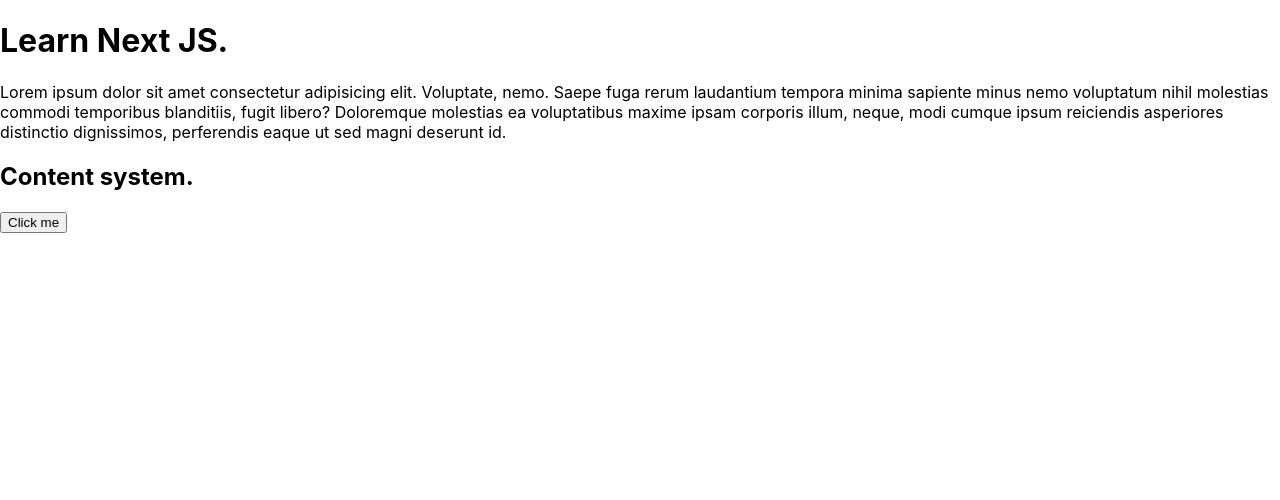
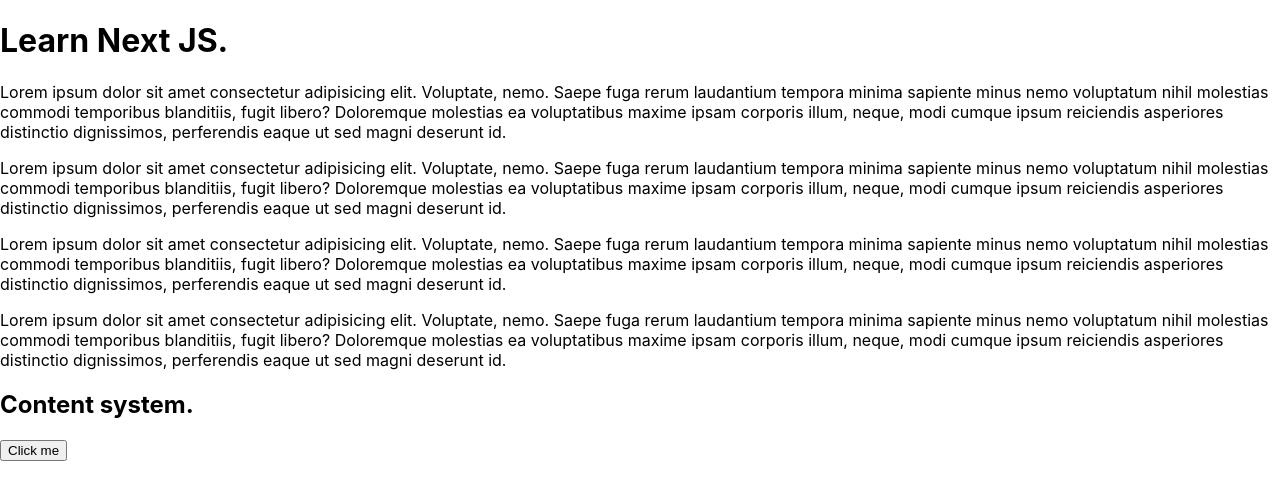
Before and after one commit to ankitojha07/techbeast_blog, a Next.js app: page /hello in a window 1280 px wide. Shown: the top 500 px of the page. Built offline with nearby package versions, Linux system fonts and the light colour scheme.

Commit message:
para tag added to home

```diff
--- a/pages/hello.tsx
+++ b/pages/hello.tsx
@@ -2,6 +2,9 @@
     return (
         <>
         <h1>Learn Next JS.</h1>
+        <p>Lorem ipsum dolor sit amet consectetur adipisicing elit. Voluptate, nemo. Saepe fuga rerum laudantium tempora minima sapiente minus nemo voluptatum nihil molestias commodi temporibus blanditiis, fugit libero? Doloremque molestias ea voluptatibus maxime ipsam corporis illum, neque, modi cumque ipsum reiciendis asperiores distinctio dignissimos, perferendis eaque ut sed magni deserunt id.</p>
+        <p>Lorem ipsum dolor sit amet consectetur adipisicing elit. Voluptate, nemo. Saepe fuga rerum laudantium tempora minima sapiente minus nemo voluptatum nihil molestias commodi temporibus blanditiis, fugit libero? Doloremque molestias ea voluptatibus maxime ipsam corporis illum, neque, modi cumque ipsum reiciendis asperiores distinctio dignissimos, perferendis eaque ut sed magni deserunt id.</p>
+        <p>Lorem ipsum dolor sit amet consectetur adipisicing elit. Voluptate, nemo. Saepe fuga rerum laudantium tempora minima sapiente minus nemo voluptatum nihil molestias commodi temporibus blanditiis, fugit libero? Doloremque molestias ea voluptatibus maxime ipsam corporis illum, neque, modi cumque ipsum reiciendis asperiores distinctio dignissimos, perferendis eaque ut sed magni deserunt id.</p>
         <p>Lorem ipsum dolor sit amet consectetur adipisicing elit. Voluptate, nemo. Saepe fuga rerum laudantium tempora minima sapiente minus nemo voluptatum nihil molestias commodi temporibus blanditiis, fugit libero? Doloremque molestias ea voluptatibus maxime ipsam corporis illum, neque, modi cumque ipsum reiciendis asperiores distinctio dignissimos, perferendis eaque ut sed magni deserunt id.</p>
         <h2>Content system.</h2>
         <button>Click me</button>
```
